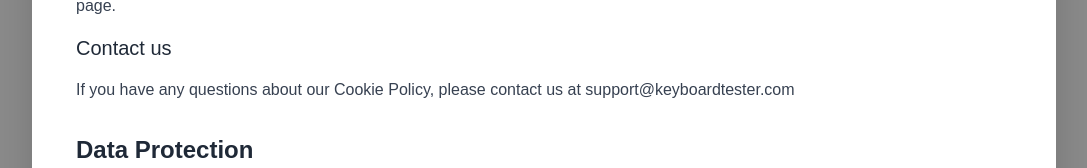
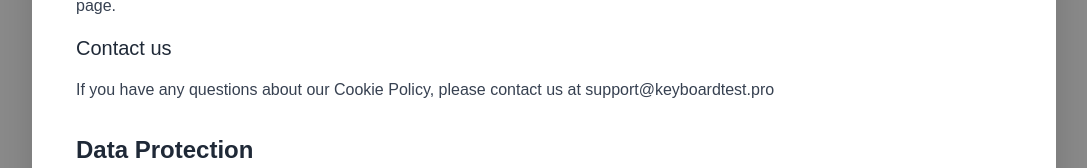
Before and after one commit to AprilFoolsDay0401/keyboard_tester, a Next.js app: page /privacy in a window 1280 px wide. Shown: the part 958-1126 px from the top of the page, without its empty margins (96-1183 px from the left). Built offline with nearby package versions, Linux system fonts and the light colour scheme.

Commit message:
Error fix

```diff
--- a/src/app/privacy/page.tsx
+++ b/src/app/privacy/page.tsx
@@ -115,7 +115,7 @@ export default function PrivacyPolicy() {
                 </h3>
                 <p>
                   If you have any questions about our Cookie Policy, please
-                  contact us at support@keyboardtester.com
+                  contact us at support@keyboardtest.pro
                 </p>
               </div>
             </section>
```
